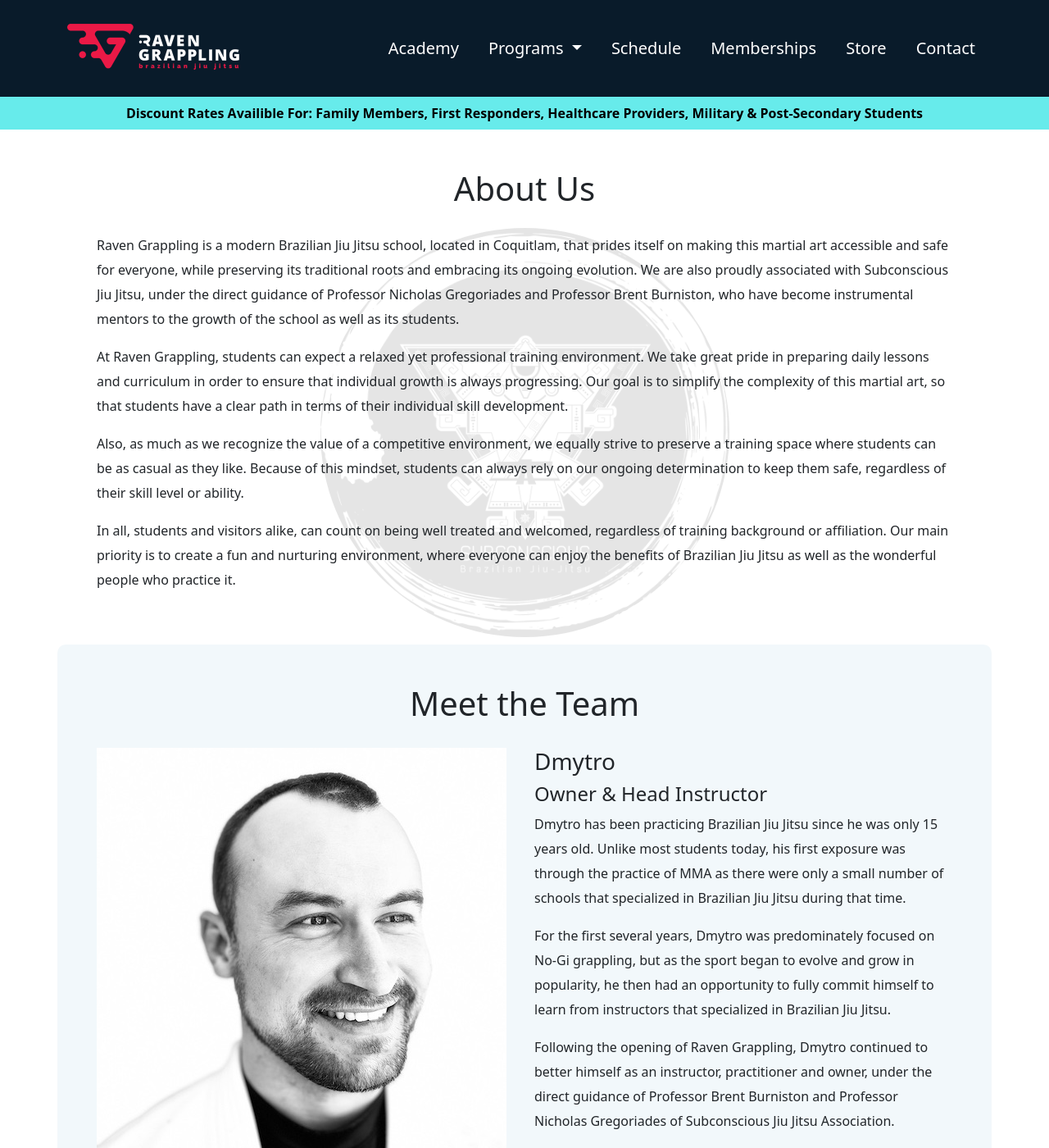
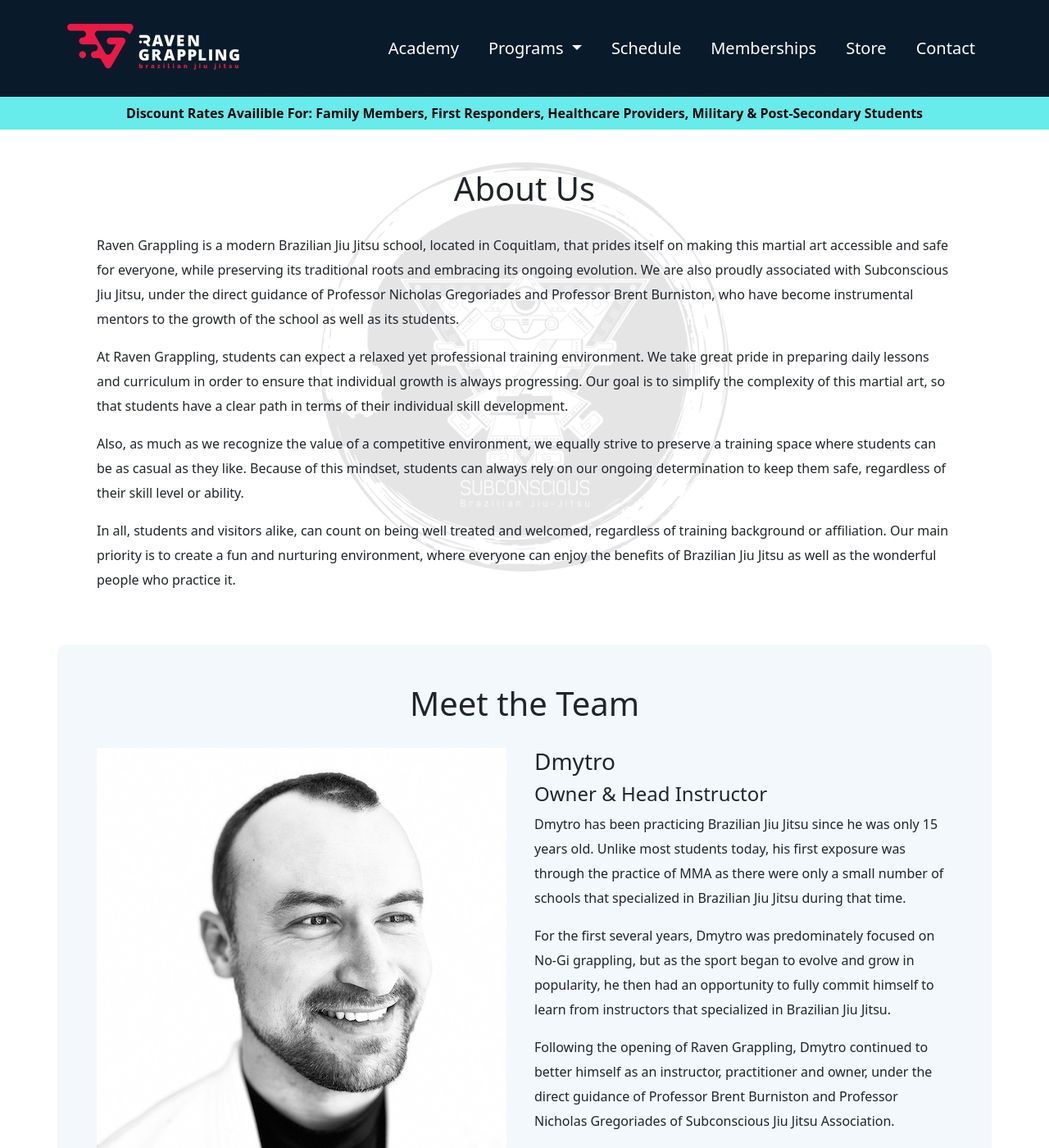
Before and after one commit to RavenGrappling/RavenGrappling.github.io, a Jekyll site: the page built from academy.md, in a window 1280 px wide and 1400 px high. Shown: the whole window at 82% size. Built offline with Jekyll 4.4.1, drawn with Linux system fonts in a browser that asks for light colours.

Commit message:
Update raven.css

```diff
--- a/assets/css/raven.css
+++ b/assets/css/raven.css
@@ -122,7 +122,7 @@
 
 /* -- Academy -------------------------------------------------------------- */
 .rg-subconscious-logo-bg {
-  background: url('/assets/images/academy/subconscious_logo_bg.png') center 120px no-repeat
+  background: url('/assets/images/academy/subconscious_logo_bg.png') center 40px no-repeat
 }
 
 /* -- Memberships ---------------------------------------------------------- */
```
